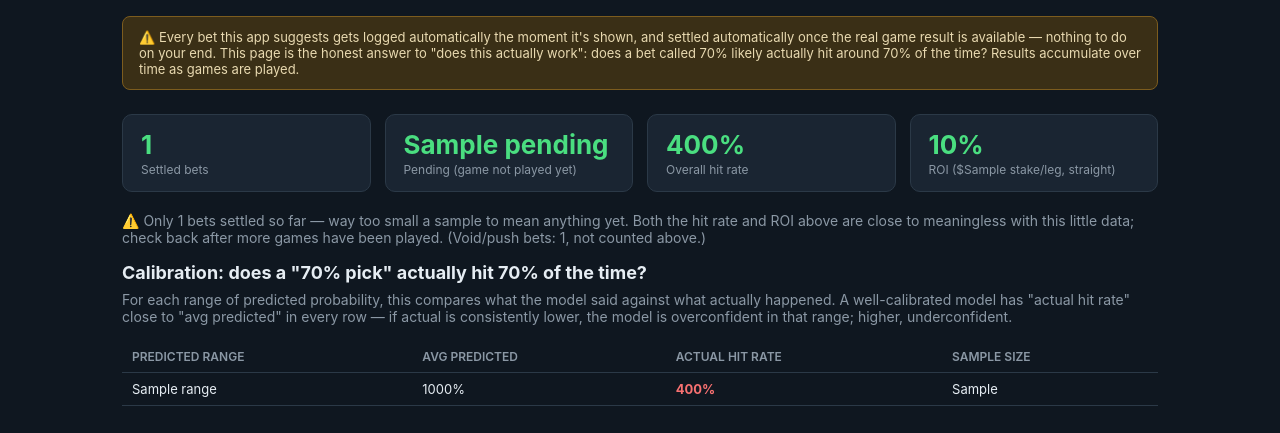
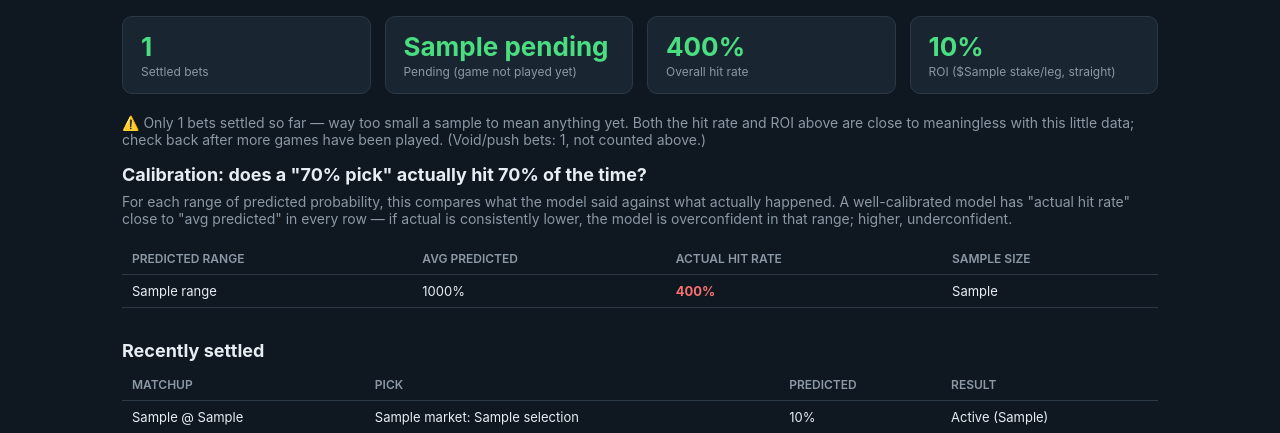
Before and after one commit to cannshan/nfl-bet-generator, a Flask app: template app/templates/track_record.html in a window 1280 px wide. Shown: the part 118-551 px from the top of the page. Run offline with Flask 3, Linux system fonts and the light colour scheme; the template is opened without the code that fills it: most values are stand-ins (such as "Sample title", 1, 10 or a date in 2020); parts of the project's set-up code (start-up, migrations or seed data) failed here and were passed over.

Commit message:
Remove redundant explainer banner from Track Record page
The page's own stats and calibration table already make clear what's
being shown; the banner was just restating that.

Co-Authored-By: Claude Sonnet 5 <noreply@anthropic.com>

```diff
--- a/app/templates/track_record.html
+++ b/app/templates/track_record.html
@@ -14,13 +14,6 @@
       <a href="/track-record" class="tab active">Track Record</a>
     </nav>
   </header>
-
-  <section class="disclaimer">
-    ⚠️ Every bet this app suggests gets logged automatically the moment it's shown, and settled
-    automatically once the real game result is available — nothing to do on your end. This page is
-    the honest answer to "does this actually work": does a bet called 70% likely actually hit
-    around 70% of the time? Results accumulate over time as games are played.
-  </section>
 
   <section class="stat-row">
     <div class="stat-tile">
```
